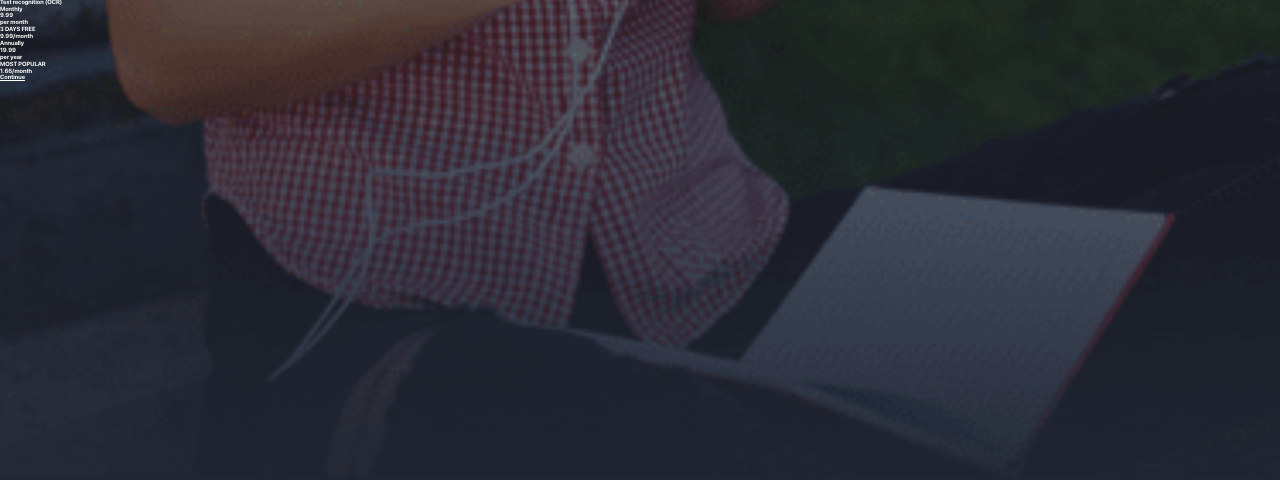
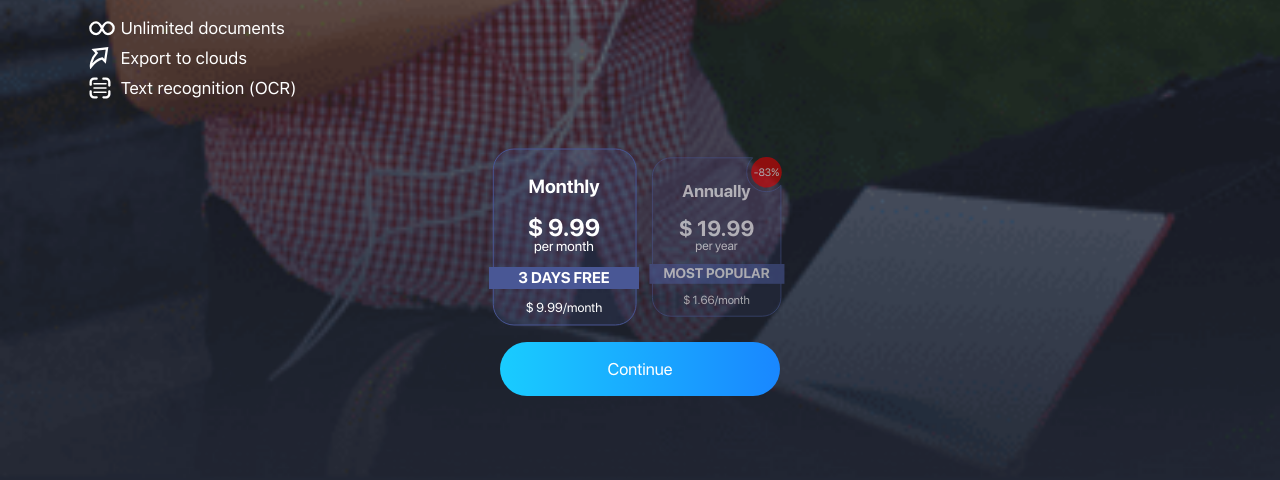
Before and after one commit to Alexej-Ilyutik/multilingual-page, a website built with webpack: page src/index.html in a window 1280 px wide. Shown: the part 320-800 px from the top of the page. Built offline with nearby package versions, Linux system fonts and the light colour scheme.

Commit message:
feat: add main style

```diff
--- a/src/index.css
+++ b/src/index.css
@@ -3,3 +3,4 @@
 @import 'style/var';
 @import 'style/fonts';
 @import 'style/header';
+@import 'style/main';
--- a/src/index.js
+++ b/src/index.js
@@ -20,9 +20,9 @@ const HEADER = document.querySelector('.header');
 const MAIN = document.querySelector('.main');
 const FOOTER = document.querySelector('.footer');
 
-const PRICE_MONTH = 9.99;
-const PRICE_YEAR = 19.99;
-const PRICE_DISCOUNT = 1.66;
+const PRICE_MONTH = '$ 9.99';
+const PRICE_YEAR = '$ 19.99';
+const PRICE_DISCOUNT = '$ 1.66';
 
 // const languageArr = ['en', 'es', 'fr', 'ja', 'nl', 'ru', 'zh'];
 const languageArr = ['en', 'es', 'fr', 'ja', 'nl', 'zh'];
--- a/src/modules/renderMain.js
+++ b/src/modules/renderMain.js
@@ -8,6 +8,20 @@ export const renderMain = function (
   text
 ) {
   const templateVariableRe = /\{\{(.*?)\}\}/g;
+  const exportToClouds = data['Export to clouds']
+    ? `
+    <div class="description">
+      <div class="description__img">
+        <img src="${exportArrow}" alt="export">
+      </div>
+      <div class="description__text">
+        ${data['Export to clouds']}
+      </div>
+    </div>`
+    : '';
+
+    console.log(priceYear);
+
   return `
       <h1 class="main__title">
         ${data['Unlimited Access<br>to All Features']}
@@ -21,14 +35,7 @@ export const renderMain = function (
              ${data['Unlimited documents']}
           </div>
         </div>
-        <div class="description">
-          <div class="description__img">
-            <img src="${exportArrow}" alt="export">
-          </div>
-          <div class="description__text">
-             ${data['Export to clouds']}
-          </div>
-        </div>
+        ${exportToClouds}
         <div class="description">
           <div class="description__img">
             <img src="${text}" alt="text recognition">
@@ -38,6 +45,7 @@ export const renderMain = function (
           </div>
         </div>
       </div>
+
       <div class="main__price">
         <div class="price price-active">
           <h3 class="price__title">${data['Monthly']}</h3>
@@ -50,8 +58,9 @@ export const renderMain = function (
             priceMonth
           )}</div>
         </div>
+
         <div class="price price__action">
-          <div class="price__discount"></div>
+          <div class="price__discount">${data['-83%']}</div>
           <h3 class="price__title">${data['Annually']}</h3>
           <div class="price__value">${data[
             '<strong>{{price}}</strong><br>per year'
@@ -62,7 +71,9 @@ export const renderMain = function (
             priceMonthDiscount
           )}</div>
         </div>
+
+
       </div>
-      <a class="btn" href="#" >${data['Continue']}</a>
+      <a class="btn link" href="#" >${data['Continue']}</a>
 `;
 };
--- a/src/style/header.css
+++ b/src/style/header.css
@@ -1,7 +1,7 @@
 .header {
   display: flex;
   padding: 4rem 2rem 0 2rem;
-  margin-bottom: 15.3rem;
+  margin-bottom: 15.5rem;
   min-height: 2.4rem;
   justify-content: space-between;
   align-items: center;
--- /dev/null
+++ b/src/style/main.css
@@ -0,0 +1,141 @@
+.main__title {
+  padding-left: 4.3rem;
+  padding-right: 4.6rem;
+  margin-bottom: 3rem;
+  font-size: 3.6rem;
+  line-height: 4.2rem;
+  text-align: center;
+}
+
+.main__description {
+  padding-left: 8.85rem;
+  padding-right: 7.8rem;
+  margin-bottom: 4.5rem;
+}
+
+.description {
+  display: flex;
+  align-items: center;
+}
+
+.description:first-child .description__img {
+  width: 2.6rem;
+  height: 1.5rem;
+  margin-right: 0.6rem;
+}
+
+.description:nth-child(2) .description__img {
+  width: 2rem;
+  height: 2.2rem;
+  margin-right: 1.2rem;
+}
+
+.description:last-child .description__img {
+  width: 2.2rem;
+  height: 2.2rem;
+  margin-right: 1rem;
+}
+
+.description__text {
+  font-size: 1.7rem;
+  line-height: 3rem;
+  font-family: var(--secondary-font-family);
+  letter-spacing: -0.32px;
+}
+
+.main__price {
+  display: flex;
+  justify-content: space-between;
+  max-width: 29.7rem;
+  margin: 0 auto 1.6rem auto;
+}
+
+.price {
+  display: flex;
+  flex-direction: column;
+  align-items: center;
+  width: 14.5rem;
+  height: 17.8rem;
+  background-image: url('../assets/shape-1.svg');
+  background-size: cover;
+  padding-top: 2.8rem;
+  padding-bottom: 1.4rem;
+  transform: scale(0.9);
+  opacity: 0.6;
+}
+
+.price__action {
+  background-image: url('../assets/shape-2.svg');
+  position: relative;
+}
+
+.price-active {
+  transform: scale(1);
+  opacity: 1;
+}
+
+.price__title {
+  font-size: 1.9rem;
+  line-height: 2.2rem;
+  margin-bottom: 2.2rem;
+}
+
+.price__value strong {
+  font-size: 2.4rem;
+  line-height: 1.5rem;
+}
+
+.price__value {
+  font-family: var(--font-family-SF-Regular);
+  text-align: center;
+  font-size: 1.4rem;
+  line-height: 1.5rem;
+  margin-bottom: 1.3rem;
+}
+
+.price__description {
+  width: 15rem;
+  height: 2.2rem;
+  background-color: var(--secondary-color);
+  font-size: 1.55rem;
+  line-height: 2.2rem;
+  text-align: center;
+  margin-bottom: 1.1rem;
+}
+
+.price__value-repeat {
+  font-size: 1.3rem;
+  line-height: 1.5rem;
+  font-family: var(--font-family-SF-Regular);
+}
+
+.price__discount {
+  position: absolute;
+  top: 0;
+  right: 0;
+  width: 3.4rem;
+  height: 3.4rem;
+  border-radius: 50%;
+  background-color: #db0000;
+  font-family: var(--font-family-SF-Regular);
+  font-size: 1.2rem;
+  line-height: 3.4rem;
+  text-align: center;
+}
+
+.btn {
+  display: block;
+  width: 28rem;
+  height: 5.4rem;
+  margin: 0 auto;
+  background: linear-gradient(
+    90deg,
+    var(--secondary-btn-color) 0%,
+    var(--btn-color) 100%
+  );
+  border-radius: 2.7rem;
+  font-family: var(--font-family-SF-Regular);
+  font-size: 1.7rem;
+  line-height: 5.4rem;
+  text-align: center;
+}
--- a/src/style/var.css
+++ b/src/style/var.css
@@ -3,5 +3,7 @@
   --secondary-text-color: #ffffff99;
   --btn-color: #1987FF;
   --secondary-btn-color: #19CCFF;
+  --secondary-color: #495795;
   --secondary-font-family: 'SF-Pro-Text_Regular';
+  --font-family-SF-Regular: 'SF-Pro-Display_Regular';
 }
```
